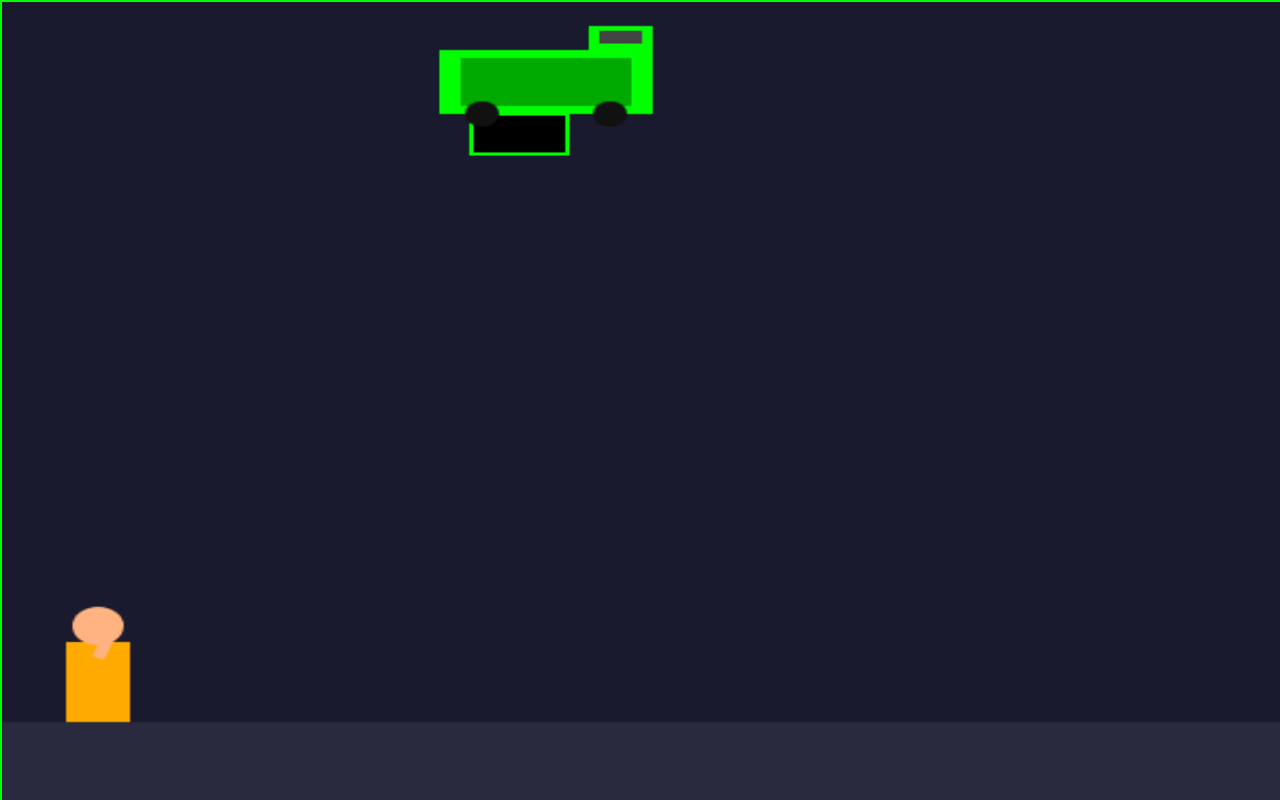
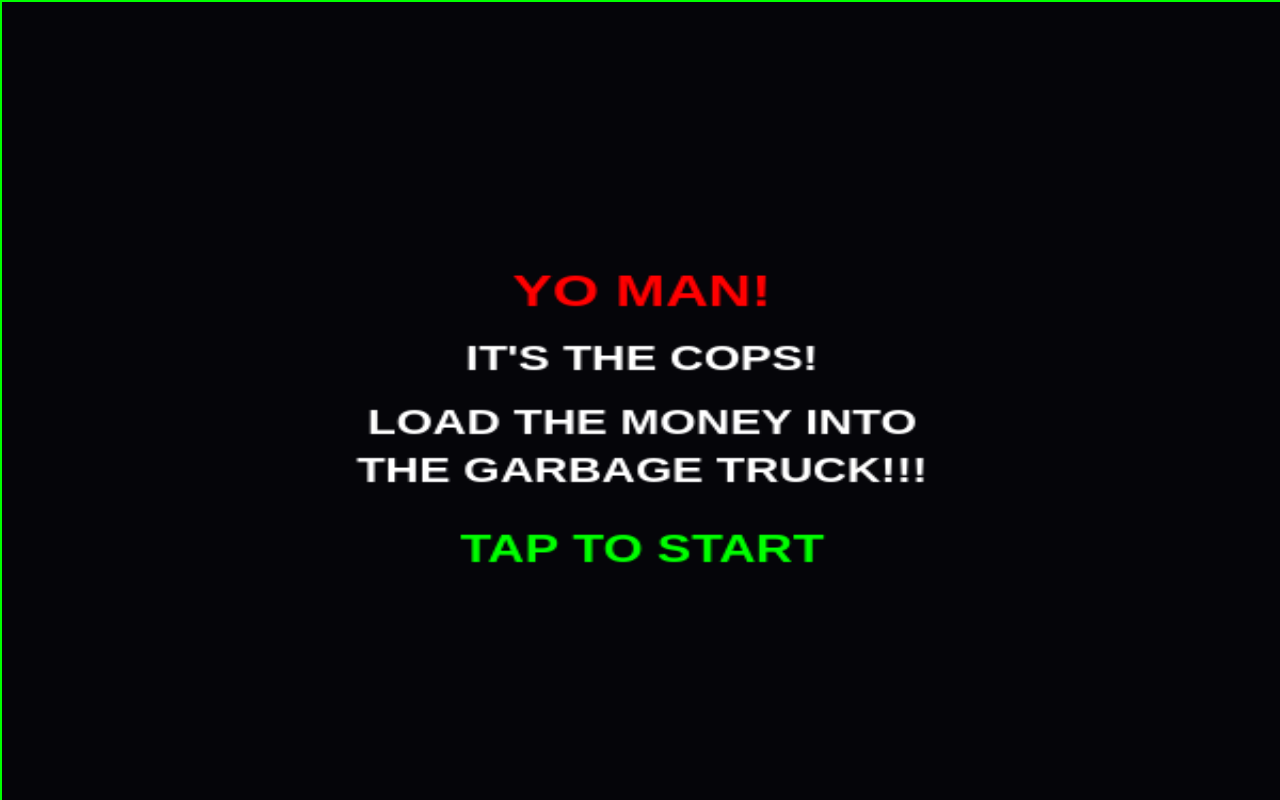
Before and after one commit to jbt125-coder/Garbageman, a plain HTML site: page index.html in a window 1280 px wide. Both pictures are taken after a click on the button "IGNITION". Drawn offline with Linux system fonts and the light colour scheme.

Commit message:
Update index.html

```diff
--- a/index.html
+++ b/index.html
@@ -145,6 +145,7 @@ animateTitleScreen();
 
 // Mini game variables
 let miniGameActive = false;
+let miniGameStarted = false;
 let miniBags = [];
 let miniTruck = { x: 0, y: 0, w: 100, h: 40, vx: 3 };
 let miniMan = { x: 50, y: 0, w: 30, h: 50 };
@@ -158,13 +159,14 @@ function startMiniGame() {
     document.getElementById('title-screen').style.display = 'none';
     document.getElementById('minigame-screen').style.display = 'flex';
     miniGameActive = true;
+    miniGameStarted = false;
 
     miniCanvas.width = Math.min(600, window.innerWidth - 40);
     miniCanvas.height = Math.min(500, window.innerHeight - 200);
 
-    // Truck at top, swerving
+    // Truck at top, 20% lower than before
     miniTruck.x = miniCanvas.width / 2 - 50;
-    miniTruck.y = 30;
+    miniTruck.y = miniCanvas.height * 0.15; // 15% from top instead of near top
     miniTruck.w = 100;
     miniTruck.h = 40;
     miniTruck.vx = 3;
@@ -190,6 +192,10 @@ function startMiniGame() {
 
 miniCanvas.addEventListener('mousedown', (e) => {
     if(!miniGameActive) return;
+    if(!miniGameStarted) {
+        miniGameStarted = true;
+        return;
+    }
     charging = true;
     throwPower = 0;
 });
@@ -203,6 +209,10 @@ miniCanvas.addEventListener('mouseup', (e) => {
 miniCanvas.addEventListener('touchstart', (e) => {
     if(!miniGameActive) return;
     e.preventDefault();
+    if(!miniGameStarted) {
+        miniGameStarted = true;
+        return;
+    }
     charging = true;
     throwPower = 0;
 });
@@ -237,14 +247,38 @@ function throwBag() {
 function updateMiniGame() {
     if(!miniGameActive) return;
 
+    miniCtx.fillStyle = '#1a1a2e';
+    miniCtx.fillRect(0, 0, miniCanvas.width, miniCanvas.height);
+
+    // Show startup message
+    if(!miniGameStarted) {
+        miniCtx.fillStyle = 'rgba(0, 0, 0, 0.8)';
+        miniCtx.fillRect(0, 0, miniCanvas.width, miniCanvas.height);
+
+        miniCtx.fillStyle = '#f00';
+        miniCtx.font = 'bold 28px Arial';
+        miniCtx.textAlign = 'center';
+        miniCtx.fillText('YO MAN!', miniCanvas.width/2, miniCanvas.height/2 - 60);
+
+        miniCtx.fillStyle = '#fff';
+        miniCtx.font = 'bold 22px Arial';
+        miniCtx.fillText("IT'S THE COPS!", miniCanvas.width/2, miniCanvas.height/2 - 20);
+        miniCtx.fillText("LOAD THE MONEY INTO", miniCanvas.width/2, miniCanvas.height/2 + 20);
+        miniCtx.fillText("THE GARBAGE TRUCK!!!", miniCanvas.width/2, miniCanvas.height/2 + 50);
+
+        miniCtx.fillStyle = '#0f0';
+        miniCtx.font = 'bold 24px Arial';
+        miniCtx.fillText('TAP TO START', miniCanvas.width/2, miniCanvas.height/2 + 100);
+
+        requestAnimationFrame(updateMiniGame);
+        return;
+    }
+
     // Charge power when holding
     if(charging) {
         throwPower += 3;
         if(throwPower > 100) throwPower = 100;
     }
-
-    miniCtx.fillStyle = '#1a1a2e';
-    miniCtx.fillRect(0, 0, miniCanvas.width, miniCanvas.height);
 
     // Ground
     miniCtx.fillStyle = '#2a2a3e';
```
